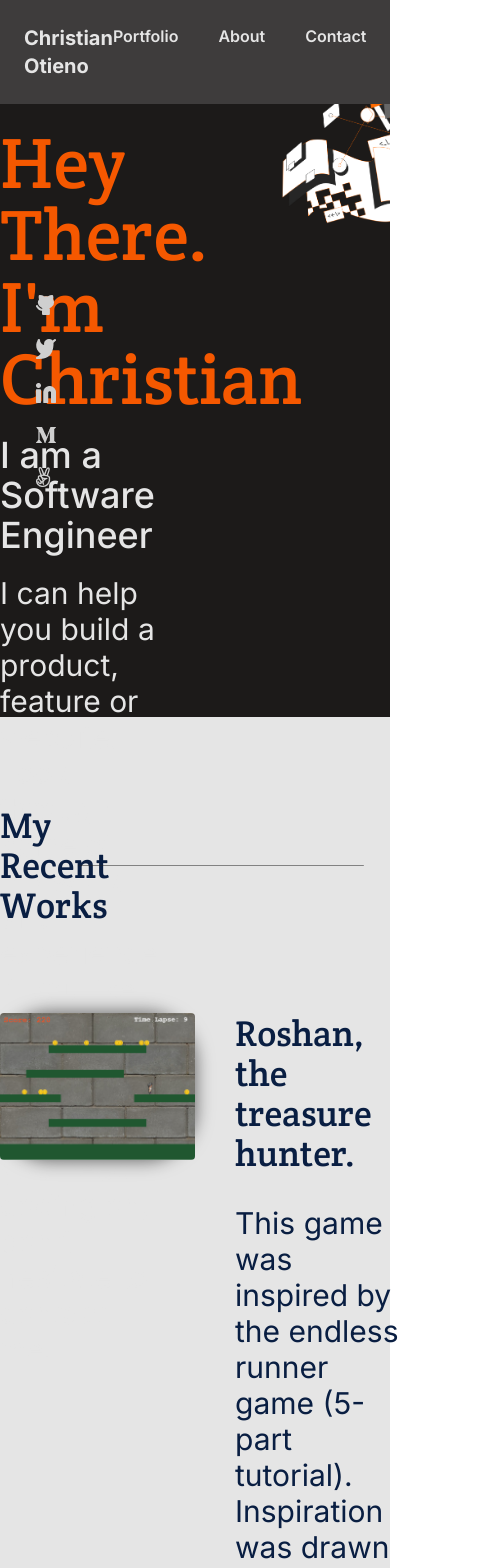
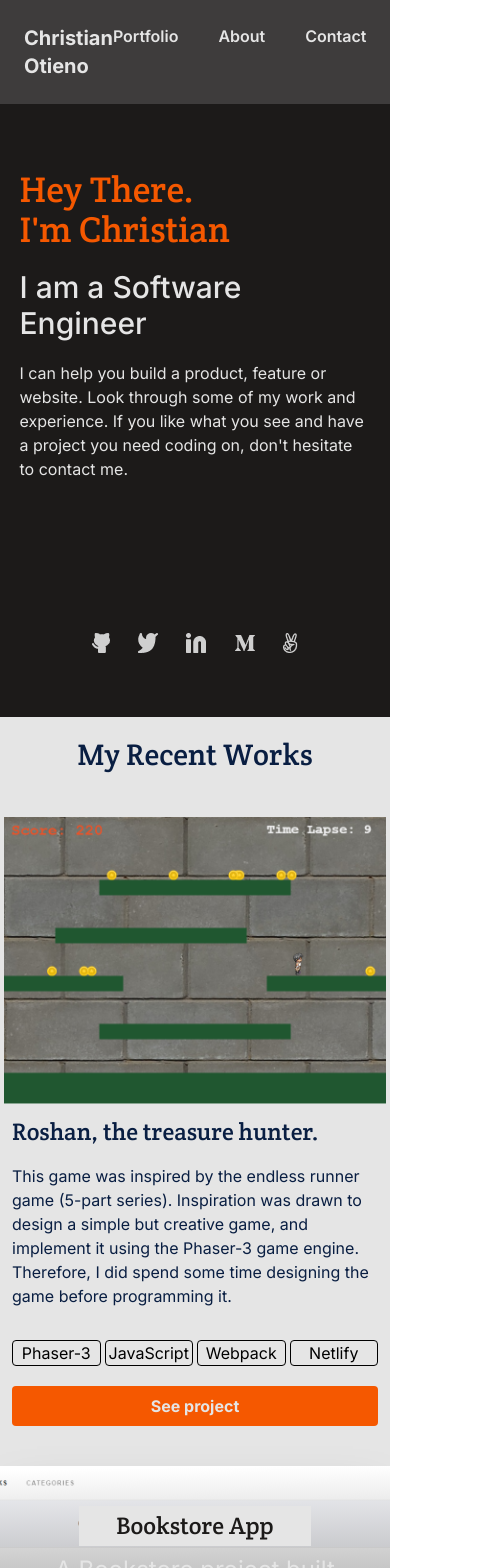
Before and after one commit to christianotieno/react-portfolio, a React (Create React App) app: page / in a window 390 px wide. Shown: the top 1568 px of the page, 486 px wide, since content can reach past the window. Built offline with nearby package versions, Linux system fonts and the light colour scheme.

Commit message:
Add responsiveness for mobile view

```diff
--- a/src/components/Landing.css
+++ b/src/components/Landing.css
@@ -9,7 +9,6 @@
 }
 
 .social_icons {
-  position: absolute;
   width: 20px;
   height: 98.96px;
   left: 36px;
@@ -17,8 +16,26 @@
 }
 
 .illustrator-header {
-  position: absolute;
   top: 8vh;
   right: 0;
   width: 35vw;
 }
+
+@media (max-width: 640px) {
+  .landing {
+    display: flex;
+  }
+  .social_icons {
+    display: flex;
+    justify-content: space-around;
+    align-items: center;
+    width: 60vw;
+    height: 20px;
+    left:20vw;
+    margin-top:40vh;
+  }
+  .headline {
+    width: 100%;
+    margin: 20vh 5vw;
+  }
+ }
--- a/src/components/Landing.js
+++ b/src/components/Landing.js
@@ -9,7 +9,7 @@ import illustration from '../assets/images/IllustrationHeader.png';
 
 const Landing = () => (
   <div className="bg-portfolio_cod_gray landing">
-    <div className="social_icons">
+    <div className="social_icons absolute">
       <a href="#social">
         <img src={github} alt="" />
       </a>
@@ -28,15 +28,15 @@ const Landing = () => (
     </div>
     <div className="container mx-auto flex justify-between">
       <div className="headline">
-        <p className="font-creteRound text-portfolio_orange text-7xl">
+        <p className="font-creteRound text-portfolio_orange text-4xl md:text-7xl">
           Hey There.
           <br />
           I&apos;m Christian
         </p>
-        <p className="my-5 text-portfolio_mercury text-4xl font-medium">
+        <p className="my-5 text-portfolio_mercury md:text-4xl text-3xl font-medium">
           I am a Software Engineer
         </p>
-        <p className="my-5 text-portfolio_mercury text-3xl">
+        <p className="my-5 text-portfolio_mercury md:text-3xl">
           I can help you build a product, feature or website.
           Look through some of my work and experience.
           If you like what you see and have a project
@@ -44,8 +44,8 @@ const Landing = () => (
         </p>
       </div>
     </div>
-    <div className="illustrator-header">
-      <img src={illustration} alt="" />
+    <div className="">
+      <img className="invisible md:visible illustrator-header absolute" src={illustration} alt="" />
     </div>
   </div>
 );
--- a/src/components/Navbar.js
+++ b/src/components/Navbar.js
@@ -3,7 +3,7 @@ import iconForMail from '../assets/icons/light-icons/mail.png';
 
 const Navbar = () => (
   <nav className="z-50 fixed w-full bg-portfolio_mineShaft text-portfolio_mercury p-6">
-    <div className="container mx-auto flex justify-between ">
+    <div className="container mx-auto flex justify-between">
       <div>
         <span className="font-bold text-xl">
           Christian Otieno
--- a/src/components/RecentWorks.css
+++ b/src/components/RecentWorks.css
@@ -1,27 +1,5 @@
-.recent-text {
-  width: 20vw;
-}
-
-.vector-img-div {
-  width: 80vw;
-}
-
-.top-project-img {
-  box-shadow: 0 0 18px rgba(0, 0, 0, 0.6);
-  border-radius: 50px;
-}
-
-.right-div {
-  width: 85%;
-}
-
-.tool-used {
-  border: 1px solid #091e42;
-}
-
 .project-btn {
   background-color: #f55800;
-  width: 30%;
 }
 
 div.project-btn:hover {
--- a/src/components/RecentWorks.js
+++ b/src/components/RecentWorks.js
@@ -1,127 +1,120 @@
 import React from 'react';
 import './RecentWorks.css';
-import vectorBar from '../assets/images/Vector.png';
+// import vectorBar from '../assets/images/Vector.png';
 import roshan from '../assets/images/roshan-game.png';
 
 const RecentWorks = () => (
   <div className="bg-portfolio_mercury pb-10">
-    <div className="container mx-auto">
-      <div className="title pt-20 pb-20 flex justify-between align-center">
-        <h1 className="recent-text font-creteRound text-portfolio_downriver text-4xl self-center mt-2 mb-2">
-          My Recent Works
-        </h1>
-        <div className="vector-img-div self-center md:object-scale-down">
-          <img src={vectorBar} className="w-11/12" alt="" />
-        </div>
+    <div className="container mx-auto pt-5 md:pt-20">
+      <div className="text-3xl text-portfolio_downriver font-creteRound  md:text-6xl text-center md:text-left pb-5 md: pb-10 ">
+        My Recent Works
       </div>
       <div className="">
-        <div className="grid grid-cols-2">
-          <div className="left-div">
-            <div className="rounded top-project-img">
-              <img src={roshan} alt="" className="rounded" />
-            </div>
+        <div className="md:grid md:grid-cols-2">
+          <div className="m-1">
+            <img src={roshan} alt="" className="md:rounded" />
           </div>
-          <div className="right-div rounded ml-10">
-            <h3 className="font-creteRound text-portfolio_downriver text-4xl">
+          <div className="right-div rounded m-3 md:ml-10">
+            <h3 className="font-creteRound text-portfolio_downriver text-2xl md:text-4xl">
               Roshan, the treasure hunter.
             </h3>
-            <div className="mt-8 text-3xl text-portfolio_downriver">
+            <div className="mt-4 md:mt-8 md:text-3xl text-portfolio_downriver">
               This game was inspired by the endless runner game
-              (5-part tutorial). Inspiration was drawn to design
-              a simple but creative game, and implement it using Phaser.
+              (5-part series). Inspiration was drawn to design
+              a simple but creative game, and implement it using the Phaser-3 game engine.
               Therefore, I did spend some time designing the game before programming it.
             </div>
-            <div className=" text-2xl tools-div grid grid-cols-4 mt-8">
-              <div className="rounded text-center mr-2 tool-used">Phaser-3</div>
-              <div className="rounded text-center mr-2 tool-used">JavaScript</div>
-              <div className="rounded text-center mr-2 tool-used">Webpack</div>
-              <div className="rounded text-center tool-used">Netlify</div>
+            <div className="md:text-2xl grid grid-cols-4 gap-1 mt-8">
+              <div className="rounded text-center border">Phaser-3</div>
+              <div className="rounded text-center border">JavaScript</div>
+              <div className="rounded text-center border">Webpack</div>
+              <div className="rounded text-center border">Netlify</div>
             </div>
             <div className="rounded text-center project-btn mt-5 text-portfolio_mercury font-bold py-2 px-4">
               See project
             </div>
           </div>
         </div>
-        <div className="my-10 grid grid-cols-3 gap-5">
-          <div className="bg-center bg-cover bg-no-repeat shadow-2xl h-half_screen bg-book-store rounded p-10">
-            <div className="bg-portfolio_mercury p-2 rounded w-3/4 mx-auto mt-40 text-center text-portfolio_cod_gray font-creteRound text-4xl">
+        <div className="my-10 md:grid md:grid-cols-3 md:gap-5">
+          <div className="mt-1 bg-center bg-cover bg-no-repeat shadow-2xl h-half_screen bg-book-store md:rounded p-10">
+            <div className="bg-portfolio_mercury p-1 md:p-2 md:rounded w-3/4 mx-auto md:mt-40 text-center text-portfolio_cod_gray font-creteRound text-2xl md:text-4xl">
               Bookstore App
             </div>
             <div className="text-2xl text-center text-portfolio_mercury rounded m-2">
               A Bookstore project built
               with React and Redux and hosted live on Netlify.
             </div>
-            <div className="text-portfolio_mercury m-5 grid grid-cols-3 gap-1">
-              <div className="bg-portfolio_downriver rounded m-1 p-1 text-center">React</div>
-              <div className="bg-portfolio_downriver rounded m-1 p-1 text-center">Redux</div>
-              <div className="bg-portfolio_downriver rounded m-1 p-1 text-center">Node-js</div>
+            <div className="text-portfolio_mercury md:m-5 grid grid-cols-3 gap-1">
+              <div className="bg-portfolio_downriver md:rounded w-full m-1 p-1 text-center">React</div>
+              <div className="bg-portfolio_downriver md:rounded w-full m-1 p-1 text-center">Redux</div>
+              <div className="bg-portfolio_downriver md:rounded w-full m-1 p-1 text-center">Node-js</div>
             </div>
           </div>
-          <div className="bg-center bg-cover bg-no-repeat shadow-2xl h-half_screen bg-tic-tac-toe rounded p-10">
-            <div className="bg-portfolio_mercury p-2 rounded w-3/4 mx-auto mt-40 text-center text-portfolio_cod_gray font-creteRound text-4xl">
+          <div className="mt-1 bg-center bg-cover bg-no-repeat shadow-2xl h-half_screen bg-tic-tac-toe md:rounded p-10">
+            <div className="bg-portfolio_mercury p-1 md:p-2 md:rounded w-3/4 mx-auto md:mt-40 text-center text-portfolio_cod_gray font-creteRound text-2xl md:text-4xl">
               Tic Tac Toe
             </div>
             <div className="text-2xl text-center text-portfolio_mercury rounded m-2">
               A tic-tac-toe project built
               with vanilla javascript and tested with the jest framework.
             </div>
-            <div className="text-portfolio_mercury m-5 grid grid-cols-3 gap-1">
-              <div className="bg-portfolio_downriver rounded m-1 p-1 text-center">JavaScript</div>
-              <div className="bg-portfolio_downriver rounded m-1 p-1 text-center">Node-js</div>
-              <div className="bg-portfolio_downriver rounded m-1 p-1 text-center">Jest</div>
+            <div className="text-portfolio_mercury md:m-5 grid grid-cols-3 gap-1">
+              <div className="bg-portfolio_downriver md:rounded w-full m-1 p-1 text-center">JavaScript</div>
+              <div className="bg-portfolio_downriver md:rounded w-full m-1 p-1 text-center">Node-js</div>
+              <div className="bg-portfolio_downriver md:rounded w-full m-1 p-1 text-center">Jest</div>
             </div>
           </div>
-          <div className="bg-center bg-cover bg-no-repeat shadow-2xl h-half_screen bg-covid-19-tracker rounded p-10">
-            <div className="bg-portfolio_mercury p-2 rounded w-3/4 mx-auto mt-40 text-center text-portfolio_cod_gray font-creteRound text-4xl">
+          <div className="mt-1 bg-center bg-cover bg-no-repeat shadow-2xl h-half_screen bg-covid-19-tracker md:rounded p-10">
+            <div className="bg-portfolio_mercury p-1 md:p-2 md:rounded w-3/4 mx-auto md:mt-40 text-center text-portfolio_cod_gray font-creteRound text-2xl md:text-4xl">
               React Capstone.
             </div>
-            <div className="text-2xl text-center text-portfolio_mercury rounded m-2">
+            <div className="text-2xl text-center text-portfolio_mercury m-2">
               A React capstone based project
               for catalogue of statistics tested with the jest framework.
             </div>
-            <div className="text-portfolio_mercury m-5 grid grid-cols-3 gap-1">
-              <div className="bg-portfolio_downriver rounded m-1 p-1 text-center">React</div>
-              <div className="bg-portfolio_downriver rounded m-1 p-1 text-center">Netlify</div>
-              <div className="bg-portfolio_downriver rounded m-1 p-1 text-center">Html</div>
+            <div className="text-portfolio_mercury md:m-5 grid grid-cols-3 gap-1">
+              <div className="bg-portfolio_downriver md:rounded w-full m-1 p-1 text-center">React</div>
+              <div className="bg-portfolio_downriver md:rounded w-full m-1 p-1 text-center">Netlify</div>
+              <div className="bg-portfolio_downriver md:rounded w-full m-1 p-1 text-center">Html</div>
             </div>
           </div>
-          <div className="bg-center bg-cover bg-no-repeat shadow-2xl h-half_screen bg-library-app rounded p-10">
-            <div className="bg-portfolio_mercury p-2 rounded w-3/4 mx-auto mt-40 text-center text-portfolio_cod_gray font-creteRound text-4xl">
+          <div className="mt-1 bg-center bg-cover bg-no-repeat shadow-2xl h-half_screen bg-library-app md:rounded p-10">
+            <div className="bg-portfolio_mercury p-1 md:p-2 md:rounded w-3/4 mx-auto md:mt-40 text-center text-portfolio_cod_gray font-creteRound text-2xl md:text-4xl">
               Library app
             </div>
-            <div className="text-2xl text-center text-portfolio_mercury rounded m-2">
+            <div className="text-2xl text-center text-portfolio_mercury m-2">
               A library project built
               with JavaScript and collaboratively (pair-programming).
             </div>
-            <div className="text-portfolio_mercury m-5 grid grid-cols-3 gap-1">
-              <div className="bg-portfolio_downriver rounded m-1 p-1 text-center">JavaScript</div>
-              <div className="bg-portfolio_downriver rounded m-1 p-1 text-center">Dom</div>
-              <div className="bg-portfolio_downriver rounded m-1 p-1 text-center">Html</div>
+            <div className="text-portfolio_mercury md:m-5 grid grid-cols-3 gap-1">
+              <div className="bg-portfolio_downriver md:rounded w-full m-1 p-1 text-center">JavaScript</div>
+              <div className="bg-portfolio_downriver md:rounded w-full m-1 p-1 text-center">Dom</div>
+              <div className="bg-portfolio_downriver md:rounded w-full m-1 p-1 text-center">Html</div>
             </div>
           </div>
-          <div className="bg-center bg-cover bg-no-repeat shadow-2xl h-half_screen bg-schedule-tracker rounded p-10">
-            <div className="bg-portfolio_mercury p-2 rounded w-3/4 mx-auto mt-40 text-center text-portfolio_cod_gray font-creteRound text-4xl">
+          <div className="mt-1 bg-center bg-cover bg-no-repeat shadow-2xl h-half_screen bg-schedule-tracker md:rounded p-10">
+            <div className="bg-portfolio_mercury p-1 md:p-2 md:rounded w-3/4 mx-auto md:mt-40 text-center text-portfolio_cod_gray font-creteRound text-2xl md:text-4xl">
               Schedule Tracker
             </div>
             <div className="text-2xl text-center text-portfolio_mercury rounded m-2">
               A schedule tracker built
               with React/Redux for tracking tasks inside of schedules from rails API.
             </div>
-            <div className="text-portfolio_mercury m-5 grid grid-cols-3 gap-1">
-              <div className="bg-portfolio_downriver rounded m-1 p-1 text-center">React</div>
-              <div className="bg-portfolio_downriver rounded m-1 p-1 text-center">Redux</div>
-              <div className="bg-portfolio_downriver rounded m-1 p-1 text-center">Json-API</div>
+            <div className="text-portfolio_mercury md:m-5 grid grid-cols-3 gap-1">
+              <div className="bg-portfolio_downriver md:rounded w-full m-1 p-1 text-center">React</div>
+              <div className="bg-portfolio_downriver md:rounded w-full m-1 p-1 text-center">Redux</div>
+              <div className="bg-portfolio_downriver md:rounded w-full m-1 p-1 text-center">Json-API</div>
             </div>
           </div>
-          <div className="bg-center bg-cover bg-no-repeat shadow-2xl h-half_screen rounded p-10">
-            <div className="bg-portfolio_mineShaft p-2 rounded w-3/4 mx-auto mt-40 text-center text-portfolio_mercury font-creteRound text-4xl">
+          <div className="mt-1 bg-center bg-cover bg-no-repeat shadow-2xl h-half_screen md:rounded p-10">
+            <div className="bg-portfolio_mercury p-1 md:p-2 md:rounded w-3/4 mx-auto md:mt-40 text-center text-portfolio_cod_gray font-creteRound text-2xl md:text-4xl">
               heading
             </div>
             <div className="text-2xl text-center text-portfolio_mercury rounded m-2">description</div>
-            <div className="text-portfolio_mercury m-5 grid grid-cols-3 gap-1">
-              <div className="bg-portfolio_downriver rounded m-1 p-1 text-center">button</div>
-              <div className="bg-portfolio_downriver rounded m-1 p-1 text-center">button</div>
-              <div className="bg-portfolio_downriver rounded m-1 p-1 text-center">button</div>
+            <div className="text-portfolio_mercury md:m-5 grid grid-cols-3 gap-1">
+              <div className="bg-portfolio_downriver md:rounded w-full m-1 p-1 text-center">button</div>
+              <div className="bg-portfolio_downriver md:rounded w-full m-1 p-1 text-center">button</div>
+              <div className="bg-portfolio_downriver md:rounded w-full m-1 p-1 text-center">button</div>
             </div>
           </div>
         </div>
```
Also changed, not shown: src/components/About.js (+44 -40 lines), src/components/Contact.js (+15 -18 lines).
